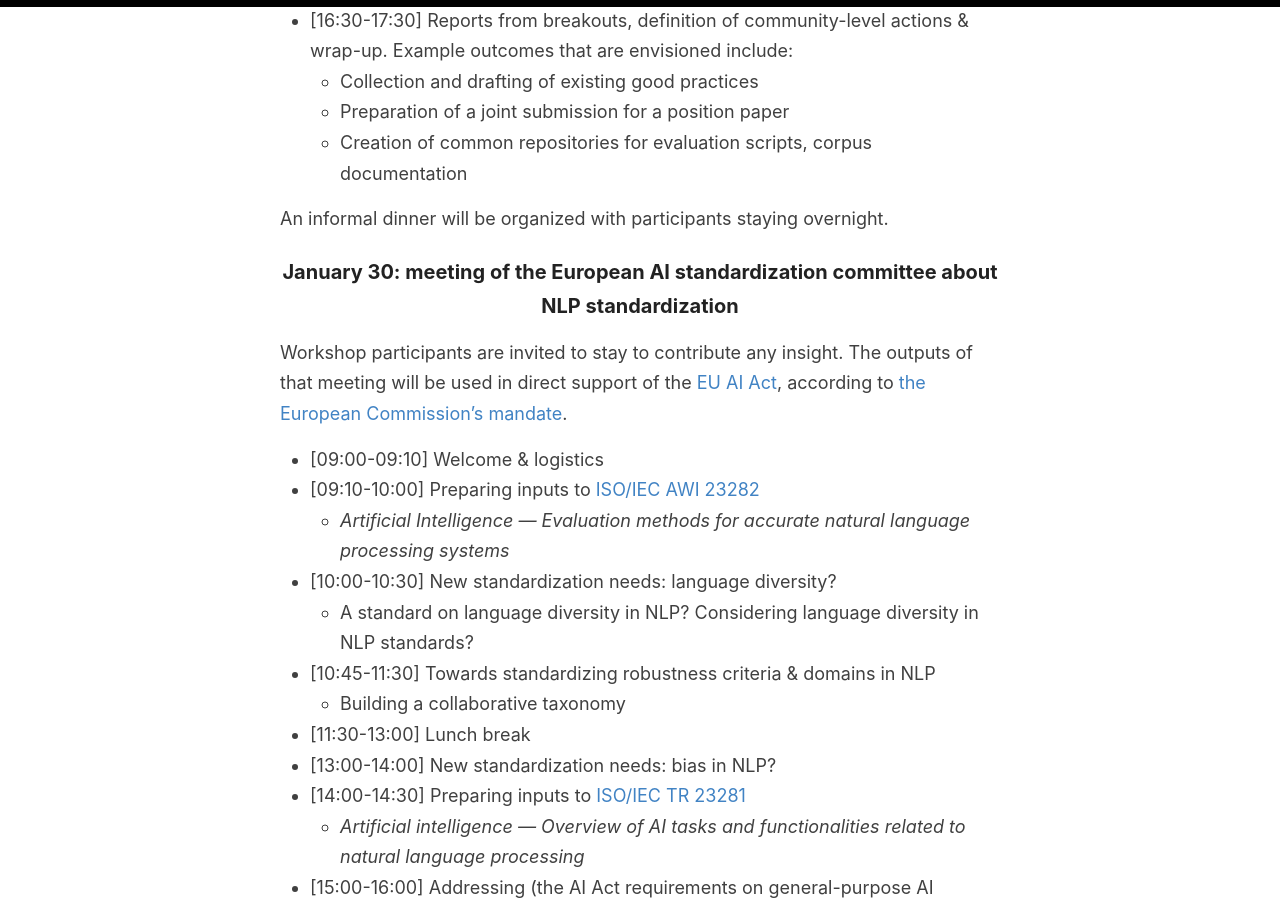
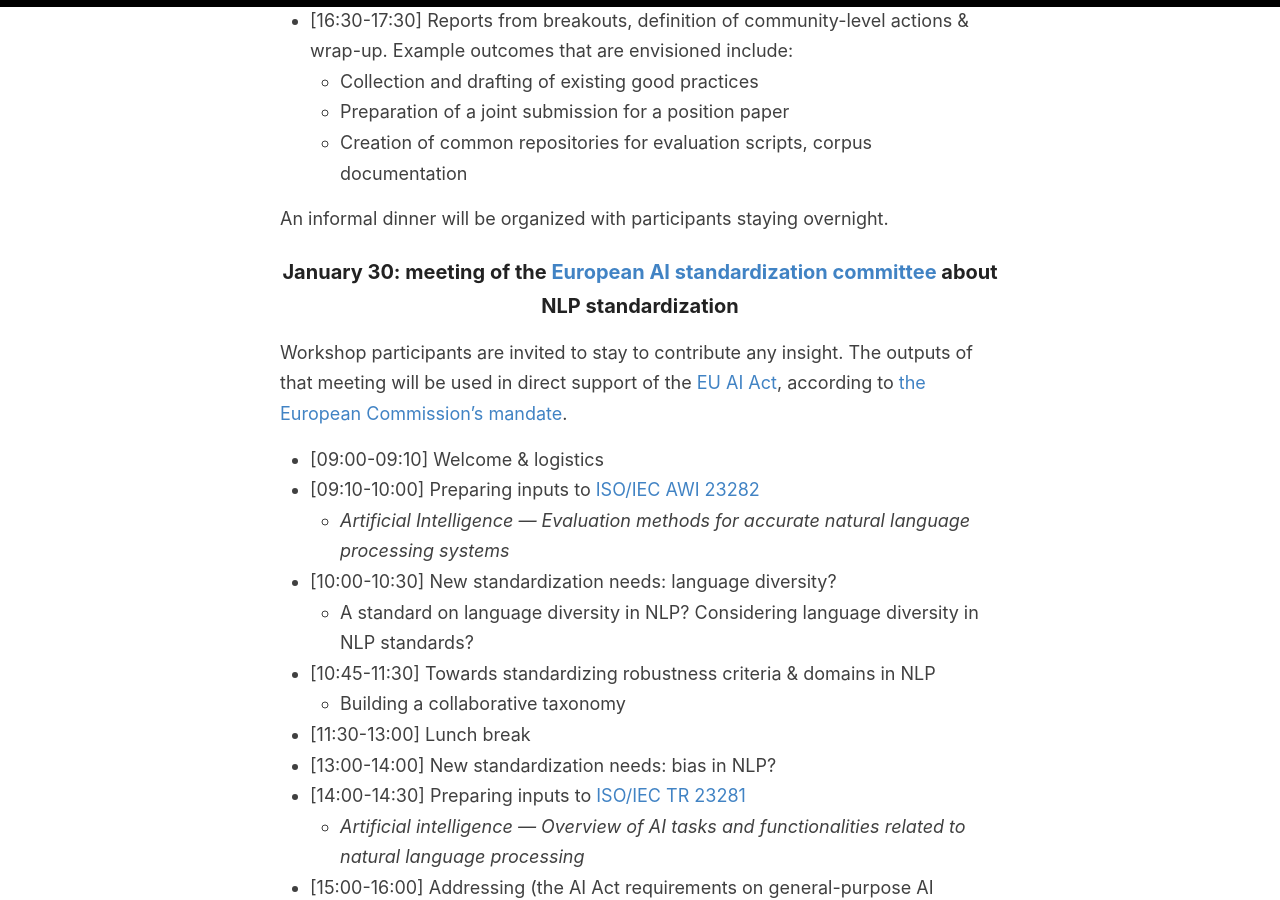
Before and after one commit to stand4nlp/stand4nlp.github.io, a Jekyll site: the page built from _pages/program.md, in a window 1280 px wide and 900 px high, scrolled down 1120 px. Built offline with Jekyll 4.4.1, drawn with Linux system fonts in a browser that asks for light colours; some of the changed lines change nothing that is shown.

Commit message:
add link to JTC21

```diff
--- a/_pages/program.md
+++ b/_pages/program.md
@@ -32,7 +32,7 @@ title: Program
 
 An informal dinner will be organized with participants staying overnight.
 
-### January 30: meeting of the European AI standardization committee about NLP standardization
+### January 30: meeting of the [European AI standardization committee](https://www.cencenelec.eu/areas-of-work/cen-cenelec-topics/artificial-intelligence/) about NLP standardization
 
 Workshop participants are invited to stay to contribute any insight. The outputs of that meeting will be used in direct support of the [EU AI Act](https://eur-lex.europa.eu/legal-content/EN/TXT/?uri=celex%3A52021PC0206), according to [the European Commission's mandate](https://ec.europa.eu/growth/tools-databases/enorm/mandate/593_en).
 
```
